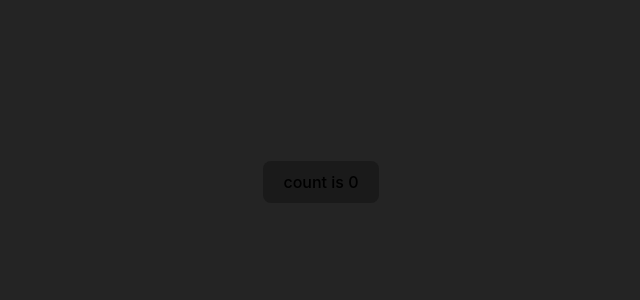
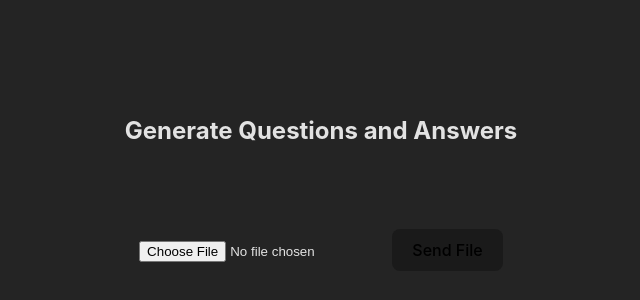
Before and after one commit to emiliomarcos/bots2learn, a React (Vite) app: page / in a window 1280 px wide. Shown: the part 218-518 px from the top of the page, without its empty margins (319-959 px from the left). Built offline with nearby package versions, Linux system fonts and the light colour scheme.

Commit message:
handle file change

```diff
--- a/src/App.css
+++ b/src/App.css
@@ -4,3 +4,7 @@
   padding: 2rem;
   text-align: center;
 }
+
+.file-container {
+  margin-top: 5rem;
+}
--- a/src/App.tsx
+++ b/src/App.tsx
@@ -1,16 +1,28 @@
-import { useState } from 'react'
+import { useState, ChangeEvent } from "react"
 import './App.css'
 
-function App() {
-  const [count, setCount] = useState(0)
+export default function App() {
+
+  const [file, setFile] = useState<File | null>(null)
+
+  function handleFileChange(e: ChangeEvent<HTMLInputElement>) {
+    const selectedFile = e.target.files?.[0];
+
+    if (selectedFile && selectedFile.type === "application/pdf") {
+      setFile(selectedFile);
+    } else {
+      console.error("Invalid File");
+      setFile(null);
+    }
+  }
 
   return (
     <>
-      <button onClick={() => setCount((count) => count + 1)}>
-        count is {count}
-      </button>
+      <h2>Generate Questions and Answers</h2>
+      <div className='file-container'>
+        <input type='file' onChange={handleFileChange}></input>
+        <button>Send File</button>
+      </div>
     </>
   )
 }
-
-export default App
--- a/src/index.css
+++ b/src/index.css
@@ -47,10 +47,7 @@ button {
   cursor: pointer;
   transition: border-color 0.25s;
 }
+
 button:hover {
-  border-color: #646cff;
+  background-color: black;
 }
-button:focus,
-button:focus-visible {
-  outline: 4px auto -webkit-focus-ring-color;
-}
```
